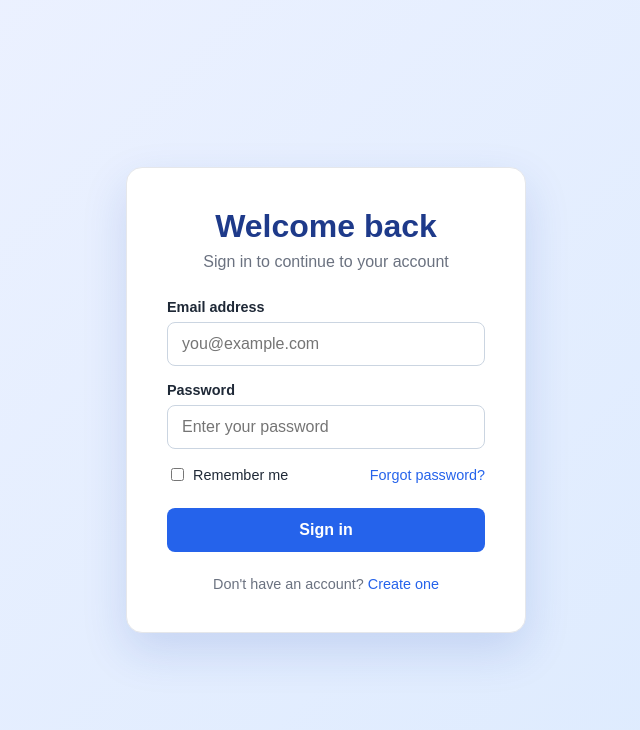
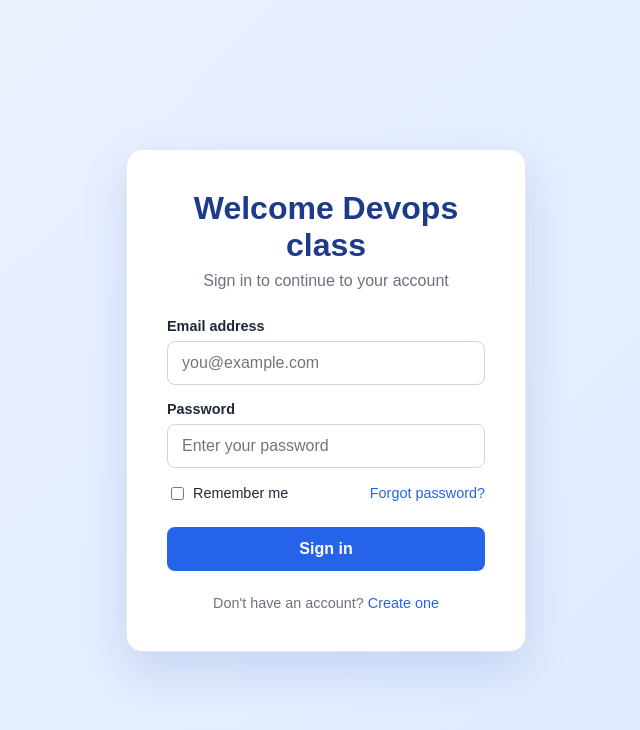
Before and after one commit to arpita-mane/repo1, a plain HTML site: page index.html in a window 1280 px wide. Shown: the whole page, without its empty margins (314-954 px from the left). Drawn offline with Linux system fonts and the light colour scheme.

Commit message:
this is new notification

```diff
--- a/index.html
+++ b/index.html
@@ -107,7 +107,7 @@
 </head>
 <body>
     <main class="login-card">
-        <h1>Welcome back</h1>
+        <h1>Welcome Devops class</h1>
         <p class="subtitle">Sign in to continue to your account</p>
         <form>
             <label for="email">Email address</label>
```
